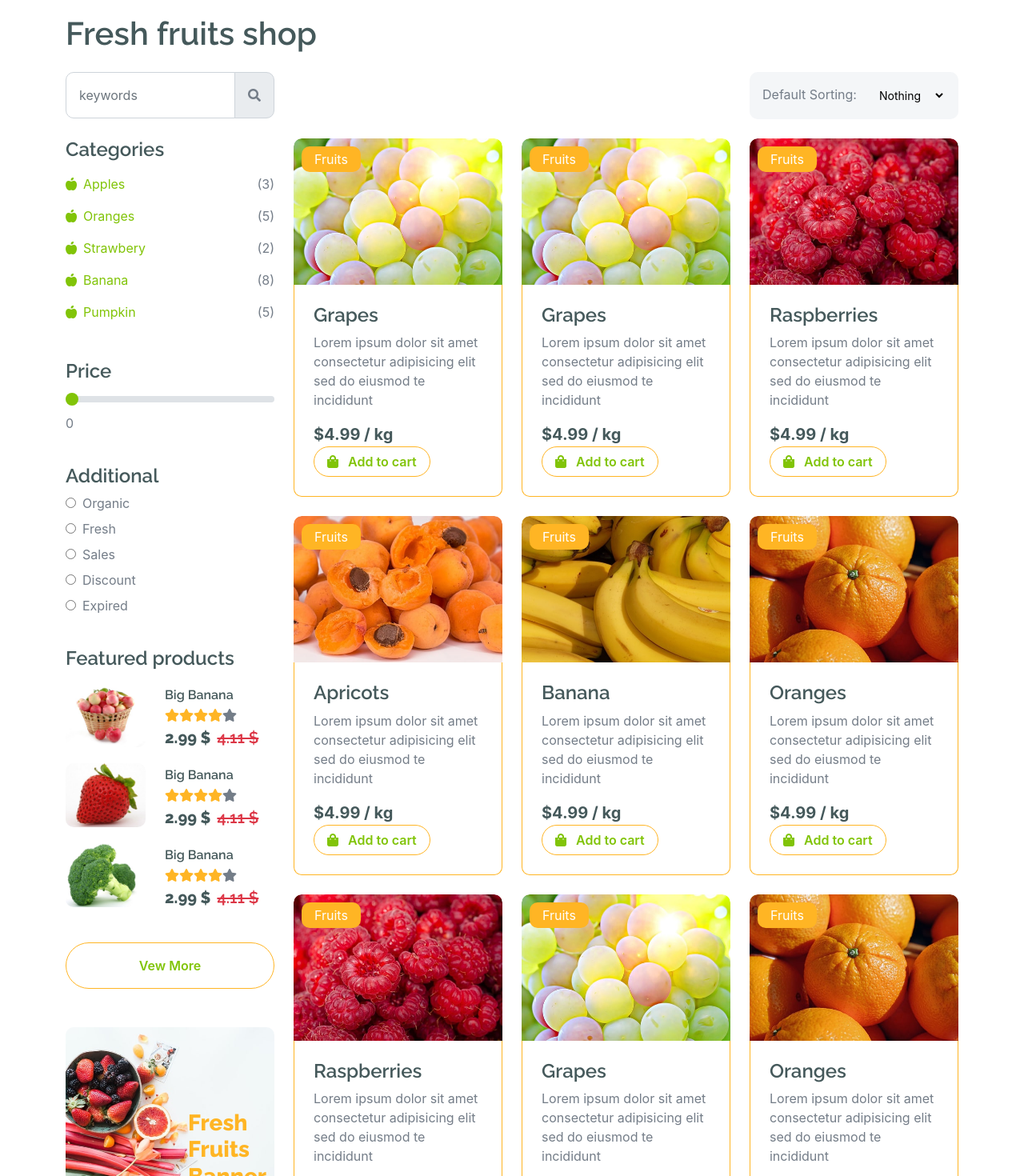
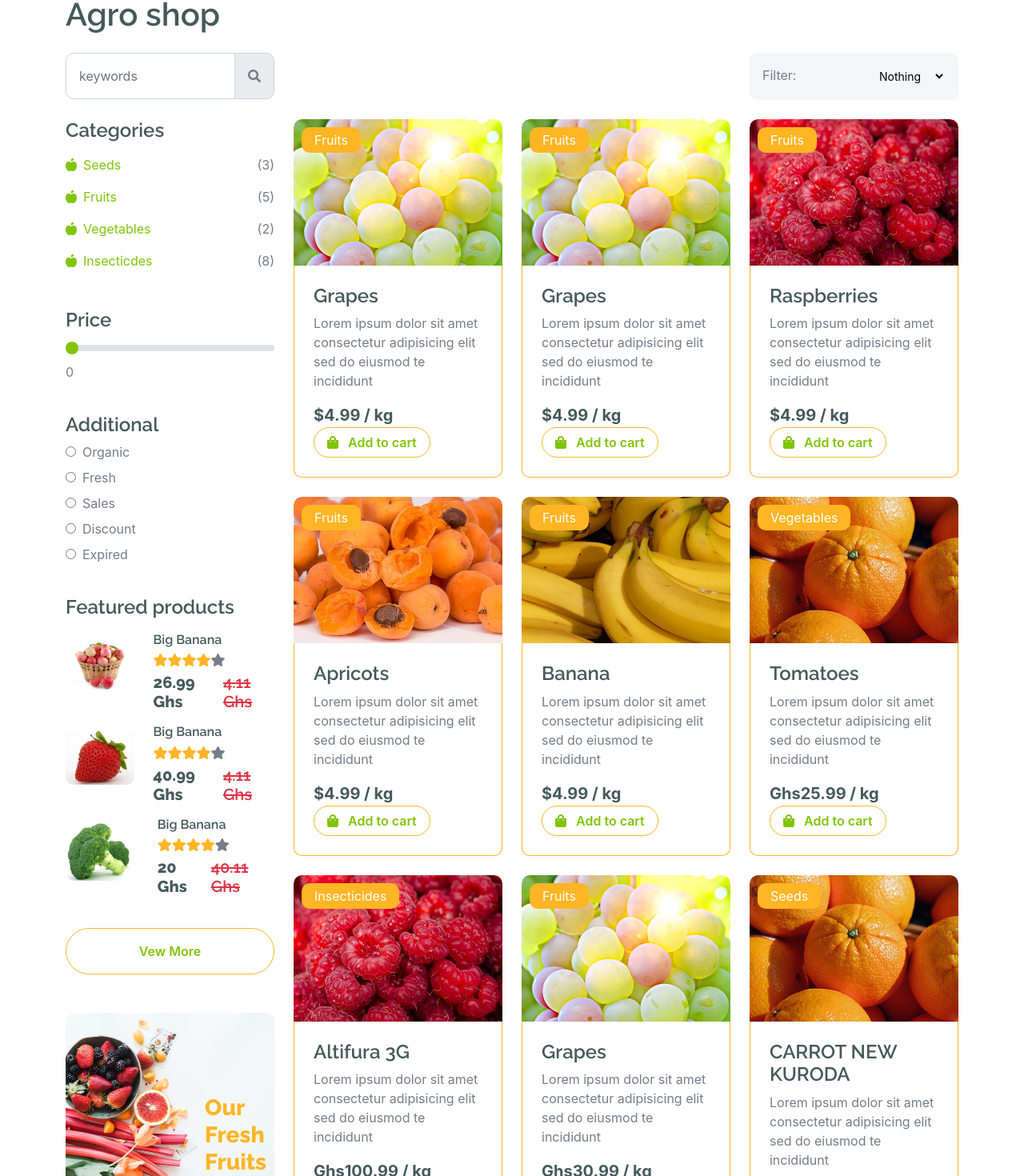
Before and after one commit to TAAP-Mest/Agro-Biz, a React (Create React App) app: page / in a window 1280 px wide. Shown: the part 430-1900 px from the top of the page at 80% size. Built offline with nearby package versions, Linux system fonts and the light colour scheme.

Commit message:
Modified shop page

```diff
--- a/src/components/Navbar.jsx
+++ b/src/components/Navbar.jsx
@@ -2,7 +2,7 @@ import React from 'react'
 
 const Navbar = () => {
   return (
-    <div>go home</div>
+    <div></div>
   )
 }
 
--- a/src/components/Shop/ShopPage.jsx
+++ b/src/components/Shop/ShopPage.jsx
@@ -4,16 +4,8 @@ const ShopPage = () => {
   return (
     <section>
       <div>
-        {/* Spinner Start */}
-        {/* <div
-          id="spinner"
-          className="show w-100 vh-100 bg-white position-fixed translate-middle top-50 start-50  d-flex align-items-center justify-content-center"
-        >
-          <div className="spinner-grow text-primary" role="status" />
-        </div> */}
-        {/* Spinner End */}
         {/* Navbar start */}
-        <div className="container-fluid fixed-top">
+        {/* <div className="container-fluid fixed-top">
           <div className="container topbar bg-primary d-none d-lg-block">
             <div className="d-flex justify-content-between">
               <div className="top-info ps-2">
@@ -126,10 +118,10 @@ const ShopPage = () => {
               </div>
             </nav>
           </div>
-        </div>
+        </div> */}
         {/* Navbar End */}
         {/* Modal Search Start */}
-        <div
+        {/* <div
           className="modal fade"
           id="searchModal"
           tabIndex={-1}
@@ -164,7 +156,7 @@ const ShopPage = () => {
               </div>
             </div>
           </div>
-        </div>
+        </div> */}
         {/* Modal Search End */}
         {/* Single Page Header start */}
         <div className="container-fluid page-header py-5">
@@ -183,10 +175,11 @@ const ShopPage = () => {
         {/* Fruits Shop Start*/}
         <div className="container-fluid fruite py-5">
           <div className="container py-5">
-            <h1 className="mb-4">Fresh fruits shop</h1>
+            <h1 className="mb-4">Agro shop</h1>
             <div className="row g-4">
               <div className="col-lg-12">
                 <div className="row g-4">
+                  {/* input field - search bar */}
                   <div className="col-xl-3">
                     <div className="input-group w-100 mx-auto d-flex">
                       <input
@@ -200,10 +193,12 @@ const ShopPage = () => {
                       </span>
                     </div>
                   </div>
+
                   <div className="col-6" />
+                  {/* Filter */}
                   <div className="col-xl-3">
                     <div className="bg-light ps-3 py-3 rounded d-flex justify-content-between mb-4">
-                      <label htmlFor="fruits">Default Sorting:</label>
+                      <label htmlFor="fruits">Filter:</label>
                       <select
                         id="fruits"
                         name="fruitlist"
@@ -218,6 +213,7 @@ const ShopPage = () => {
                     </div>
                   </div>
                 </div>
+
                 <div className="row g-4">
                   <div className="col-lg-3">
                     <div className="row g-4">
@@ -229,7 +225,7 @@ const ShopPage = () => {
                               <div className="d-flex justify-content-between fruite-name">
                                 <a href="#">
                                   <i className="fas fa-apple-alt me-2" />
-                                  Apples
+                                  Seeds
                                 </a>
                                 <span>(3)</span>
                               </div>
@@ -238,7 +234,7 @@ const ShopPage = () => {
                               <div className="d-flex justify-content-between fruite-name">
                                 <a href="#">
                                   <i className="fas fa-apple-alt me-2" />
-                                  Oranges
+                                  Fruits
                                 </a>
                                 <span>(5)</span>
                               </div>
@@ -247,7 +243,7 @@ const ShopPage = () => {
                               <div className="d-flex justify-content-between fruite-name">
                                 <a href="#">
                                   <i className="fas fa-apple-alt me-2" />
-                                  Strawbery
+                                  Vegetables
                                 </a>
                                 <span>(2)</span>
                               </div>
@@ -256,18 +252,9 @@ const ShopPage = () => {
                               <div className="d-flex justify-content-between fruite-name">
                                 <a href="#">
                                   <i className="fas fa-apple-alt me-2" />
-                                  Banana
+                                  Insecticdes
                                 </a>
                                 <span>(8)</span>
-                              </div>
-                            </li>
-                            <li>
-                              <div className="d-flex justify-content-between fruite-name">
-                                <a href="#">
-                                  <i className="fas fa-apple-alt me-2" />
-                                  Pumpkin
-                                </a>
-                                <span>(5)</span>
                               </div>
                             </li>
                           </ul>
@@ -375,9 +362,9 @@ const ShopPage = () => {
                               <i className="fa fa-star" />
                             </div>
                             <div className="d-flex mb-2">
-                              <h5 className="fw-bold me-2">2.99 $</h5>
+                              <h5 className="fw-bold me-2">26.99 Ghs</h5>
                               <h5 className="text-danger text-decoration-line-through">
-                                4.11 $
+                                4.11 Ghs
                               </h5>
                             </div>
                           </div>
@@ -403,9 +390,9 @@ const ShopPage = () => {
                               <i className="fa fa-star" />
                             </div>
                             <div className="d-flex mb-2">
-                              <h5 className="fw-bold me-2">2.99 $</h5>
+                              <h5 className="fw-bold me-2">40.99 Ghs</h5>
                               <h5 className="text-danger text-decoration-line-through">
-                                4.11 $
+                                4.11 Ghs
                               </h5>
                             </div>
                           </div>
@@ -431,16 +418,16 @@ const ShopPage = () => {
                               <i className="fa fa-star" />
                             </div>
                             <div className="d-flex mb-2">
-                              <h5 className="fw-bold me-2">2.99 $</h5>
+                              <h5 className="fw-bold me-2">20 Ghs</h5>
                               <h5 className="text-danger text-decoration-line-through">
-                                4.11 $
+                                40.11 Ghs
                               </h5>
                             </div>
                           </div>
                         </div>
                         <div className="d-flex justify-content-center my-4">
                           <a
-                            href="#"
+                            href="<FeaturedProducts/>#"
                             className="btn border border-secondary px-4 py-3 rounded-pill text-primary w-100"
                           >
                             Vew More
@@ -463,7 +450,7 @@ const ShopPage = () => {
                             }}
                           >
                             <h3 className="text-secondary fw-bold">
-                              Fresh <br /> Fruits <br /> Banner
+                              Our <br /> Fresh <br /> Fruits
                             </h3>
                           </div>
                         </div>
@@ -665,17 +652,17 @@ const ShopPage = () => {
                             className="text-white bg-secondary px-3 py-1 rounded position-absolute"
                             style={{ top: 10, left: 10 }}
                           >
-                            Fruits
+                            Vegetables
                           </div>
                           <div className="p-4 border border-secondary border-top-0 rounded-bottom">
-                            <h4>Oranges</h4>
+                            <h4>Tomatoes</h4>
                             <p>
                               Lorem ipsum dolor sit amet consectetur adipisicing
                               elit sed do eiusmod te incididunt
                             </p>
                             <div className="d-flex justify-content-between flex-lg-wrap">
                               <p className="text-dark fs-5 fw-bold mb-0">
-                                $4.99 / kg
+                                Ghs25.99 / kg
                               </p>
                               <a
                                 href="#"
@@ -701,17 +688,17 @@ const ShopPage = () => {
                             className="text-white bg-secondary px-3 py-1 rounded position-absolute"
                             style={{ top: 10, left: 10 }}
                           >
-                            Fruits
+                            Insecticides
                           </div>
                           <div className="p-4 border border-secondary border-top-0 rounded-bottom">
-                            <h4>Raspberries</h4>
+                            <h4>Altifura 3G</h4>
                             <p>
                               Lorem ipsum dolor sit amet consectetur adipisicing
                               elit sed do eiusmod te incididunt
                             </p>
                             <div className="d-flex justify-content-between flex-lg-wrap">
                               <p className="text-dark fs-5 fw-bold mb-0">
-                                $4.99 / kg
+                                Ghs100.99 / kg
                               </p>
                               <a
                                 href="#"
@@ -747,7 +734,7 @@ const ShopPage = () => {
                             </p>
                             <div className="d-flex justify-content-between flex-lg-wrap">
                               <p className="text-dark fs-5 fw-bold mb-0">
-                                $4.99 / kg
+                                Ghs30.99 / kg
                               </p>
                               <a
                                 href="#"
@@ -773,17 +760,17 @@ const ShopPage = () => {
                             className="text-white bg-secondary px-3 py-1 rounded position-absolute"
                             style={{ top: 10, left: 10 }}
                           >
-                            Fruits
+                            Seeds
                           </div>
                           <div className="p-4 border border-secondary border-top-0 rounded-bottom">
-                            <h4>Oranges</h4>
+                            <h4>CARROT NEW KURODA</h4>
                             <p>
                               Lorem ipsum dolor sit amet consectetur adipisicing
                               elit sed do eiusmod te incididunt
                             </p>
                             <div className="d-flex justify-content-between flex-lg-wrap">
                               <p className="text-dark fs-5 fw-bold mb-0">
-                                $4.99 / kg
+                                Ghs18.99 / kg
                               </p>
                               <a
                                 href="#"
@@ -796,7 +783,7 @@ const ShopPage = () => {
                           </div>
                         </div>
                       </div>
-                      <div className="col-12">
+                      {/* <div className="col-12">
                         <div className="pagination d-flex justify-content-center mt-5">
                           <a href="#" className="rounded">
                             «
@@ -823,7 +810,7 @@ const ShopPage = () => {
                             »
                           </a>
                         </div>
-                      </div>
+                      </div> */}
                     </div>
                   </div>
                 </div>
```
